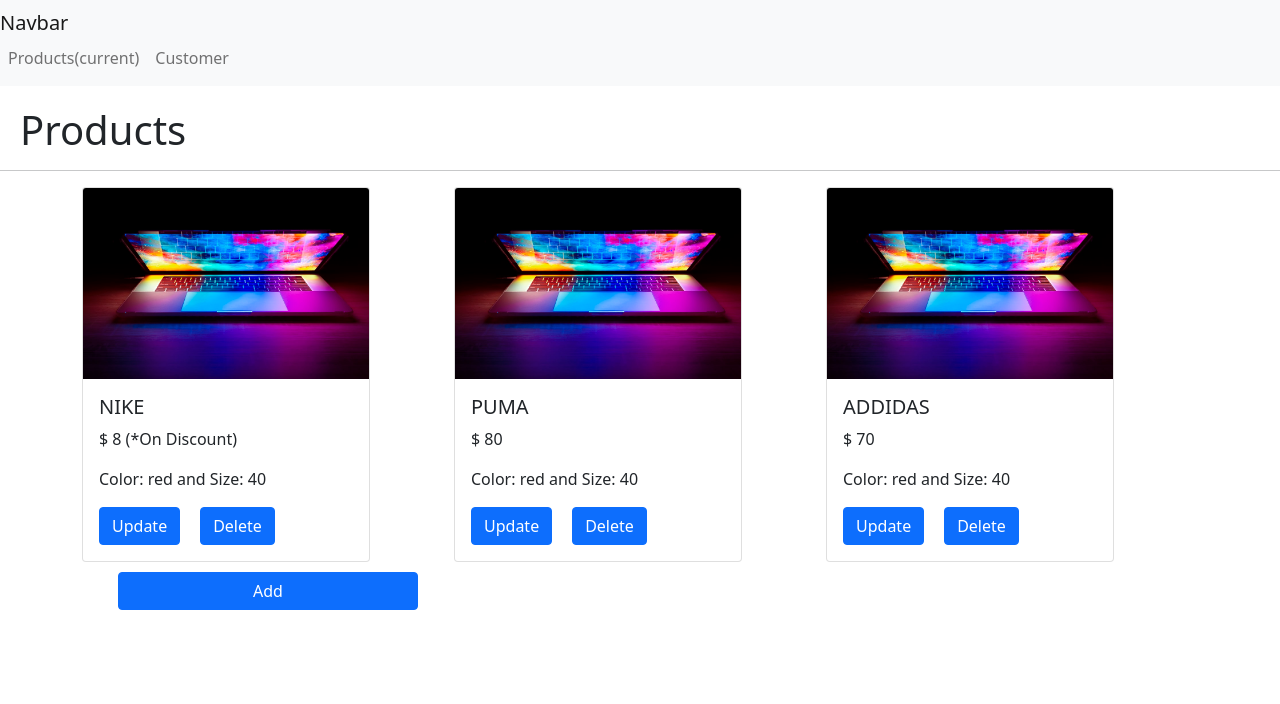
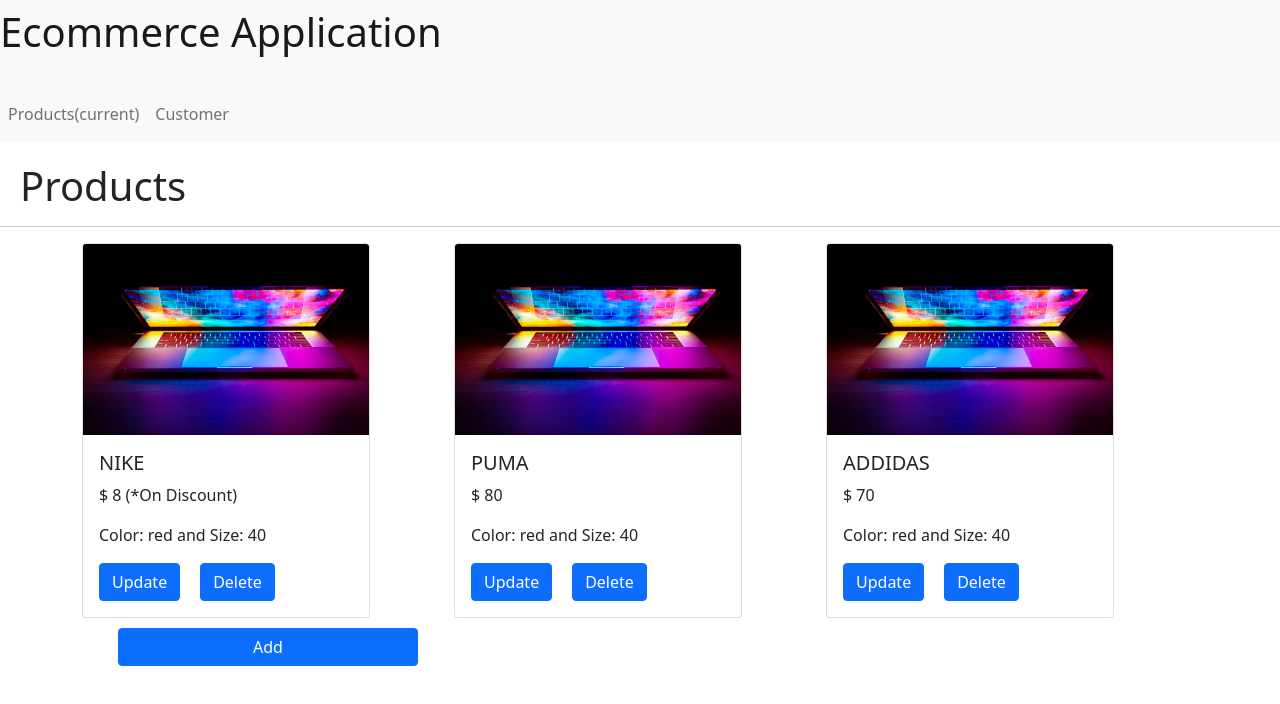
Before and after one commit to bisrat-walle/Simple-Ecommerce-App-with-Angular, an Angular app: page / in a window 1280 px wide. Shown: the top 704 px of the page. Built offline with nearby package versions, Linux system fonts and the light colour scheme.

Commit message:
adding some functionality

```diff
--- a/src/app/app.component.html
+++ b/src/app/app.component.html
@@ -1,5 +1,5 @@
 <nav class="navbar navbar-expand-lg navbar-light bg-light" style="display: block;">
-    <a class="navbar-brand" href="#">Navbar</a>
+    <a class="navbar-brand" href="#"><h1>Ecommerce Application</h1></a>
     <button class="navbar-toggler" type="button" data-toggle="collapse" data-target="#navbarSupportedContent" aria-controls="navbarSupportedContent" aria-expanded="false" aria-label="Toggle navigation">
       <span class="navbar-toggler-icon"></span>
     </button>
```
